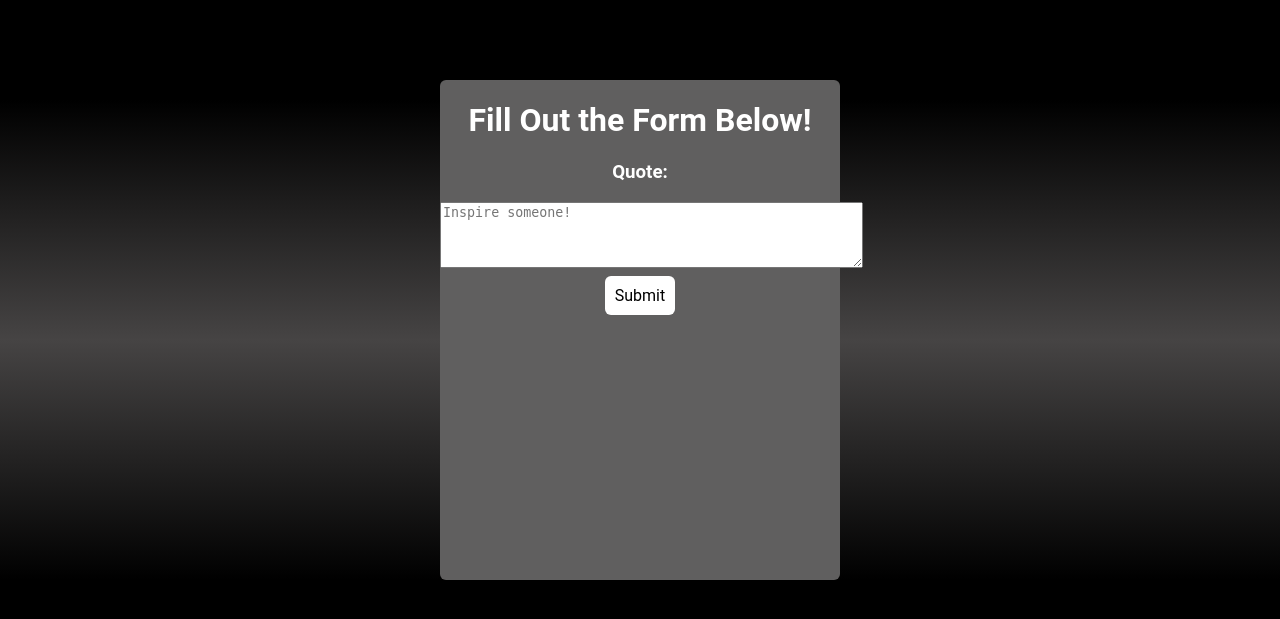
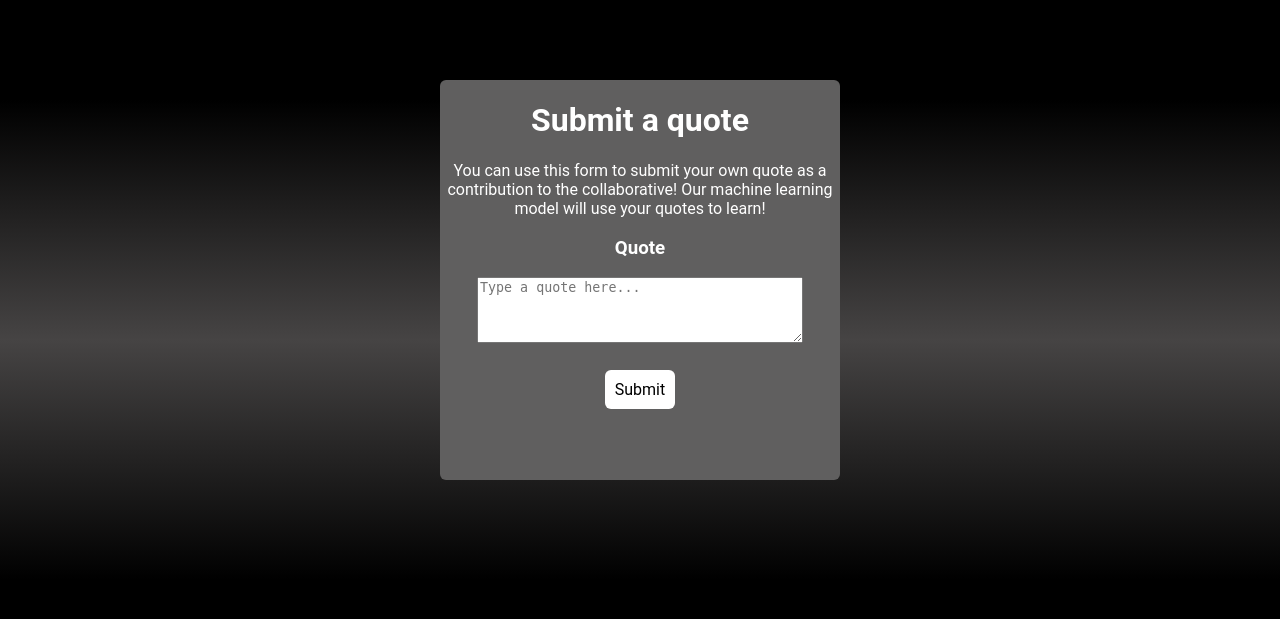
Before and after one commit to MKcoolguy/IIQW, a Flask app: page /upload in a window 1280 px wide. Shown: the part 60-679 px from the top of the page. Run offline with Flask 2, Linux system fonts and the light colour scheme.

Commit message:
competed todo Reformat 'submit a quote' page

```diff
--- a/static/css/styles.css
+++ b/static/css/styles.css
@@ -11,6 +11,10 @@ body
 .alignLeft {
     text-align: left;
     margin-left: 17%;
+}
+
+textarea {
+width: 80%;
 }
 
 .textSize{
@@ -57,7 +61,7 @@ body
     margin: 80px 10px;
     font-family: 'Roboto', sans-serif;
     width: 400px;
-    height: 500px;
+    height: 400px;
 }
 
 
--- a/templates/submit_quote.html
+++ b/templates/submit_quote.html
@@ -21,7 +21,9 @@
 
 <div class="submit_box">
 
-<h1>Fill Out the Form Below!</h1>
+<h1>Submit a quote</h1>
+
+<p> You can use this form to submit your own quote as a contribution to the collaborative! Our machine learning model will use your quotes to learn! </p>
 
 {% if smessage %}
 <div class="alert alert-success">
@@ -35,9 +37,9 @@
 {% endif %}
 
 <form action="/upload" method="post">
-  <label for="quote"><h3>Quote:</h3></label>
+  <label for="quote"><h3>Quote</h3></label>
   <!--<input type="text" name="userQuote1">-->
-  <textarea rows="4" cols="50" name="userQuote" placeholder="Inspire someone!"></textarea>
+  <textarea rows="4" cols="50" name="userQuote" placeholder="Type a quote here..."></textarea>
   <br>
 {#  ------------------------------------------------------------Disabled for now ------------------------------------------------------------------#}
 {#  <h3>Select all that apply:</h3>#}
@@ -47,6 +49,8 @@
 {#  <label for="ex2"> Motivational, for tough times</label><br>#}
 {#  <input type="checkbox" id="ex3" name="famous" value="famous">#}
 {#  <label for="ex3"> Quote by a famous person</label>#}
+
+<br>
 
     <button class="button" type="submit">Submit</button>
 
```
